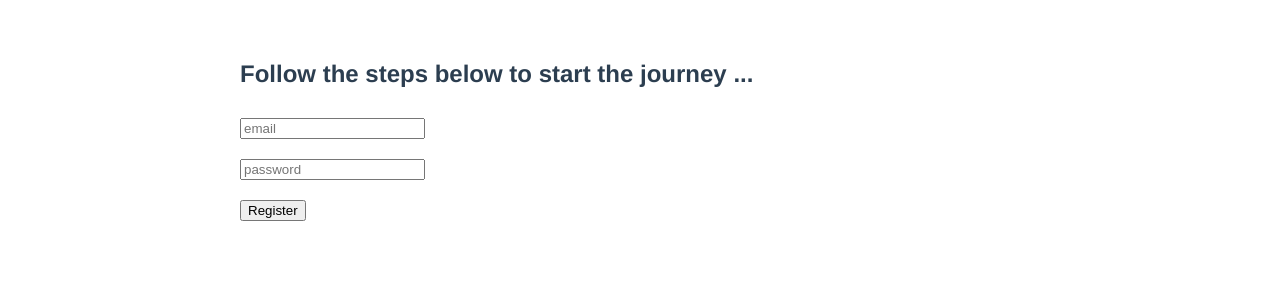
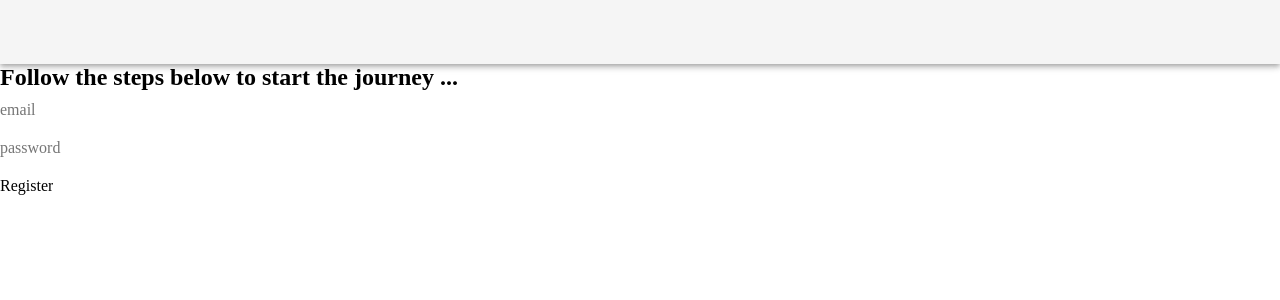
Before and after one commit to Darono87/TourAdvisor, a Vue app in the folder Frontend/tour_advisor/: page /register in a window 1280 px wide. Shown: the top 300 px of the page. Built offline with nearby package versions, Linux system fonts and the light colour scheme; no server answers.

Commit message:
Vuetify added

```diff
--- a/Frontend/tour_advisor/babel.config.js
+++ b/Frontend/tour_advisor/babel.config.js
@@ -1,5 +1,5 @@
 module.exports = {
-  presets: [
-    '@vue/cli-plugin-babel/preset'
+  "presets": [
+    "@vue/cli-plugin-babel/preset"
   ]
 }
--- a/Frontend/tour_advisor/public/index.html
+++ b/Frontend/tour_advisor/public/index.html
@@ -6,6 +6,8 @@
     <meta name="viewport" content="width=device-width,initial-scale=1.0">
     <link rel="icon" href="<%= BASE_URL %>favicon.ico">
     <title><%= htmlWebpackPlugin.options.title %></title>
+    <link rel="stylesheet" href="https://fonts.googleapis.com/css?family=Roboto:100,300,400,500,700,900">
+    <link rel="stylesheet" href="https://cdn.jsdelivr.net/npm/@mdi/font@latest/css/materialdesignicons.min.css">
   </head>
   <body>
     <noscript>
--- a/Frontend/tour_advisor/src/App.vue
+++ b/Frontend/tour_advisor/src/App.vue
@@ -1,5 +1,6 @@
 <template>
   <div id="app">
+    <navbar/>
     <router-view/>
   </div>
 </template>
@@ -9,9 +10,10 @@
 import VueRouter from 'vue-router'
 import Vue from 'vue'
 import MainMap from './components/MainMap.vue'
-
+import Navbar from './components/Navbar.vue'
 
 Vue.use(VueRouter);
+
 
 const routes = [
   { path: '/register', component: RegisterTab },
@@ -25,6 +27,9 @@
 
 export default {
   name: 'App',
+  components: {
+    Navbar
+  },
   router
 }
 
@@ -32,10 +37,6 @@
 
 <style>
 #app {
-  font-family: Avenir, Helvetica, Arial, sans-serif;
-  color: #2c3e50;
-  max-width:800px;
-  margin: auto;
-  margin-top: 60px;
+
 }
 </style>
--- /dev/null
+++ b/Frontend/tour_advisor/src/components/Navbar.vue
@@ -0,0 +1,15 @@
+<template>
+  <v-app-bar color="light-green darken-1">
+
+  </v-app-bar>
+</template>
+
+<script>
+export default {
+  name: 'Navbar'
+}
+</script>
+
+<style>
+
+</style>
--- a/Frontend/tour_advisor/src/main.js
+++ b/Frontend/tour_advisor/src/main.js
@@ -1,8 +1,11 @@
 import Vue from 'vue'
 import App from './App.vue'
+import vuetify from './plugins/vuetify';
+import '@babel/polyfill'
 
 Vue.config.productionTip = false
 
 new Vue({
-  render: h => h(App),
+  vuetify,
+  render: h => h(App)
 }).$mount('#app')
--- /dev/null
+++ b/Frontend/tour_advisor/src/plugins/vuetify.js
@@ -0,0 +1,8 @@
+import Vue from 'vue';
+import Vuetify from 'vuetify';
+import 'vuetify/dist/vuetify.min.css';
+
+Vue.use(Vuetify);
+
+export default new Vuetify({
+});
--- /dev/null
+++ b/Frontend/tour_advisor/vue.config.js
@@ -0,0 +1,5 @@
+module.exports = {
+  "transpileDependencies": [
+    "vuetify"
+  ]
+}
```
Also changed, not shown: Frontend/tour_advisor/package.json (+10 -3 lines).
